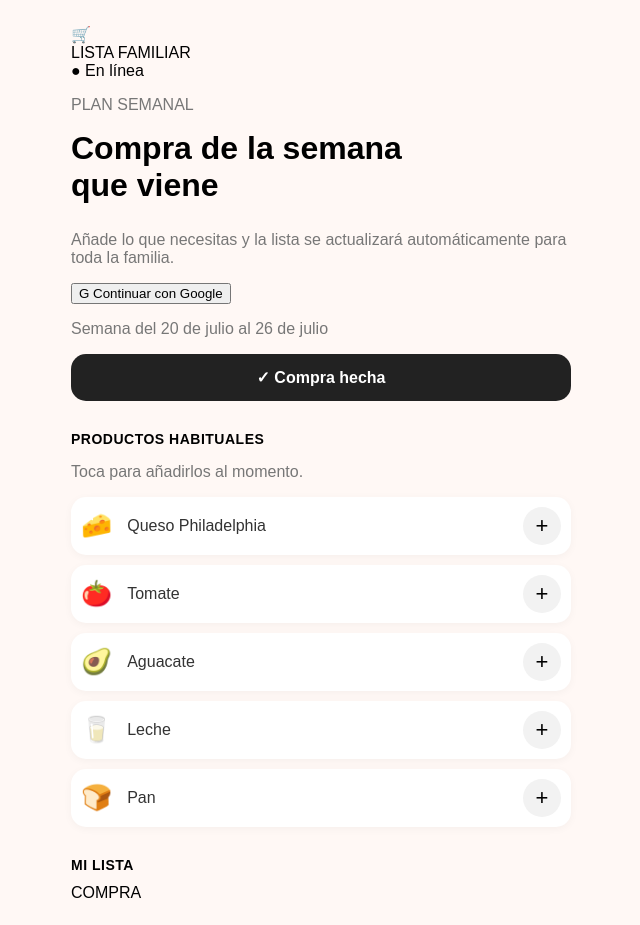
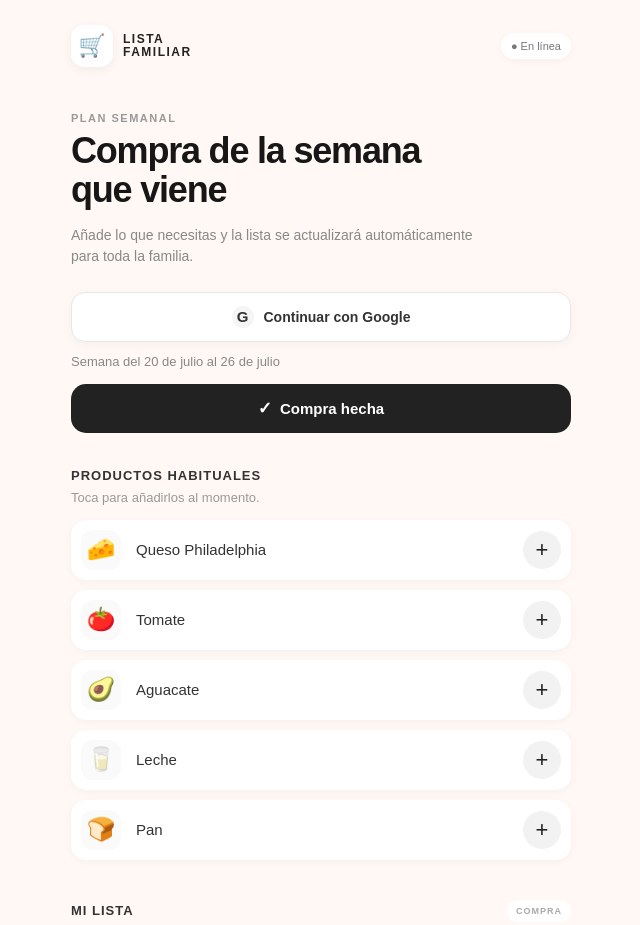
Before and after one commit to andonieL5/andoniel5.github.io, a plain HTML site: page index.html in a window 1280 px wide. Shown: the whole page, without its empty margins (319-959 px from the left). Drawn offline with Linux system fonts and the light colour scheme; no server answers.

Commit message:
Update style.css

```diff
--- a/style.css
+++ b/style.css
@@ -1,38 +1,422 @@
-body {
-    font-family: Arial, sans-serif;
-    background-color: #fff8f5;
-    margin: 0;
-    padding: 25px;
-}
+/* ================================= */
+/* CONFIGURACIÓN GENERAL */
+/* ================================= */
 
-main {
-    max-width: 500px;
-    margin: auto;
-}
-
-h1 {
-    font-size: 32px;
-    margin-top: 5px;
-}
-
-h2 {
-    font-size: 14px;
-    margin-top: 30px;
-    letter-spacing: 0.5px;
-}
-
-p {
-    color: #777;
+* {
+    box-sizing: border-box;
 }
 
 
-/* ----------------------------- */
+body {
+
+    font-family: Arial, sans-serif;
+
+    background-color: #fff8f5;
+
+    margin: 0;
+
+    padding: 25px;
+
+    color: #222;
+
+}
+
+
+main {
+
+    max-width: 500px;
+
+    margin: auto;
+
+}
+
+
+
+/* ================================= */
+/* CABECERA */
+/* ================================= */
+
+.cabecera {
+
+    display: flex;
+
+    align-items: center;
+
+    justify-content: space-between;
+
+    margin-bottom: 45px;
+
+}
+
+
+.logo {
+
+    display: flex;
+
+    align-items: center;
+
+    gap: 10px;
+
+}
+
+
+.logo-icono {
+
+    width: 42px;
+
+    height: 42px;
+
+    display: flex;
+
+    align-items: center;
+
+    justify-content: center;
+
+    background: white;
+
+    border-radius: 13px;
+
+    font-size: 22px;
+
+    box-shadow:
+        0 3px 12px rgba(0, 0, 0, 0.06);
+
+}
+
+
+.logo-texto {
+
+    display: block;
+
+    font-size: 12px;
+
+    font-weight: 800;
+
+    letter-spacing: 1.5px;
+
+    line-height: 1.1;
+
+}
+
+
+.estado {
+
+    font-size: 11px;
+
+    color: #777;
+
+    background: white;
+
+    padding: 7px 10px;
+
+    border-radius: 20px;
+
+    box-shadow:
+        0 2px 8px rgba(0, 0, 0, 0.04);
+
+}
+
+
+
+/* ================================= */
+/* PRESENTACIÓN */
+/* ================================= */
+
+.presentacion {
+
+    margin-bottom: 25px;
+
+}
+
+
+.etiqueta {
+
+    margin: 0 0 8px;
+
+    font-size: 11px;
+
+    font-weight: 700;
+
+    letter-spacing: 1.5px;
+
+    color: #999;
+
+}
+
+
+.presentacion h1 {
+
+    margin: 0;
+
+    font-size: 36px;
+
+    line-height: 1.08;
+
+    letter-spacing: -1.2px;
+
+    color: #171717;
+
+}
+
+
+.descripcion {
+
+    margin-top: 15px;
+
+    max-width: 420px;
+
+    font-size: 14px;
+
+    line-height: 1.5;
+
+    color: #888;
+
+}
+
+
+
+/* ================================= */
+/* LOGIN GOOGLE */
+/* ================================= */
+
+.zona-login {
+
+    margin-bottom: 12px;
+
+}
+
+
+#loginGoogle {
+
+    width: 100%;
+
+    display: flex;
+
+    align-items: center;
+
+    justify-content: center;
+
+    gap: 10px;
+
+    padding: 13px 16px;
+
+    border: 1px solid #e7e7e7;
+
+    border-radius: 14px;
+
+    background: white;
+
+    color: #333;
+
+    font-size: 14px;
+
+    font-weight: 600;
+
+    cursor: pointer;
+
+    box-shadow:
+        0 3px 12px rgba(0, 0, 0, 0.04);
+
+    transition:
+        transform 0.15s ease,
+        box-shadow 0.15s ease,
+        background-color 0.15s ease;
+
+}
+
+
+#loginGoogle:hover {
+
+    background-color: #fafafa;
+
+    box-shadow:
+        0 5px 16px rgba(0, 0, 0, 0.07);
+
+}
+
+
+#loginGoogle:active {
+
+    transform: scale(0.98);
+
+}
+
+
+#loginGoogle:disabled {
+
+    opacity: 0.7;
+
+    cursor: default;
+
+}
+
+
+.google-icono {
+
+    width: 22px;
+
+    height: 22px;
+
+    display: flex;
+
+    align-items: center;
+
+    justify-content: center;
+
+    border-radius: 50%;
+
+    font-size: 15px;
+
+    font-weight: 700;
+
+    background: #f5f5f5;
+
+}
+
+
+#usuarioActual {
+
+    margin: 8px 0 0;
+
+    text-align: center;
+
+    font-size: 11px;
+
+    color: #999;
+
+}
+
+
+
+/* ================================= */
+/* FECHA */
+/* ================================= */
+
+.fecha {
+
+    margin: 10px 0 15px;
+
+    font-size: 13px;
+
+    color: #888;
+
+}
+
+
+
+/* ================================= */
+/* BOTÓN COMPRA HECHA */
+/* ================================= */
+
+.boton-compra {
+
+    width: 100%;
+
+    display: flex;
+
+    align-items: center;
+
+    justify-content: center;
+
+    gap: 8px;
+
+    padding: 14px;
+
+    margin-bottom: 35px;
+
+    border: none;
+
+    border-radius: 15px;
+
+    background-color: #222;
+
+    color: white;
+
+    font-size: 15px;
+
+    font-weight: 600;
+
+    cursor: pointer;
+
+    transition:
+        transform 0.15s ease,
+        opacity 0.15s ease;
+
+}
+
+
+.boton-compra:hover {
+
+    opacity: 0.9;
+
+}
+
+
+.boton-compra:active {
+
+    transform: scale(0.98);
+
+}
+
+
+.boton-compra span:first-child {
+
+    font-size: 17px;
+
+}
+
+
+
+/* ================================= */
+/* TÍTULOS DE SECCIÓN */
+/* ================================= */
+
+h2 {
+
+    font-size: 13px;
+
+    margin: 0;
+
+    letter-spacing: 1px;
+
+    font-weight: 800;
+
+    color: #333;
+
+}
+
+
+.texto-seccion {
+
+    margin-top: 7px;
+
+    margin-bottom: 15px;
+
+    font-size: 13px;
+
+    color: #999;
+
+}
+
+
+
+/* ================================= */
 /* PRODUCTOS HABITUALES */
-/* ----------------------------- */
+/* ================================= */
+
+.seccion-productos {
+
+    margin-bottom: 40px;
+
+}
+
 
 .producto {
+
     display: flex;
+
     align-items: center;
+
     gap: 15px;
 
     background-color: white;
@@ -43,102 +427,174 @@ p {
 
     border-radius: 15px;
 
-    box-shadow: 0 2px 8px rgba(0, 0, 0, 0.04);
+    box-shadow:
+        0 2px 8px rgba(0, 0, 0, 0.04);
+
+    transition:
+        transform 0.15s ease,
+        box-shadow 0.15s ease;
+
 }
 
-.producto p {
-    flex: 1;
-    margin: 0;
-    color: #333;
+
+.producto:hover {
+
+    transform: translateY(-1px);
+
+    box-shadow:
+        0 4px 12px rgba(0, 0, 0, 0.07);
+
 }
 
-.producto span {
-    font-size: 25px;
+
+.producto p {
+
+    flex: 1;
+
+    margin: 0;
+
+    color: #333;
+
+    font-size: 15px;
+
+    font-weight: 500;
+
 }
 
+
+.producto-emoji {
+
+    width: 40px;
+
+    height: 40px;
+
+    display: flex;
+
+    align-items: center;
+
+    justify-content: center;
+
+    background: #fafafa;
+
+    border-radius: 12px;
+
+    font-size: 23px;
+
+}
+
+
 .anadir {
+
     border: none;
 
     width: 38px;
+
     height: 38px;
 
     border-radius: 50%;
 
     background-color: #f2f2f2;
 
+    color: #222;
+
     font-size: 22px;
 
     cursor: pointer;
 
     display: flex;
+
     align-items: center;
+
     justify-content: center;
 
-    transition: transform 0.15s ease,
-                background-color 0.15s ease;
-}
+    transition:
+        transform 0.15s ease,
+        background-color 0.15s ease;
 
-.anadir:hover {
-    background-color: #e8e8e8;
-}
-
-.anadir:active {
-    transform: scale(0.9);
 }
 
 
-/* ----------------------------- */
-/* BOTÓN COMPRA HECHA */
-/* ----------------------------- */
+.anadir:hover {
 
-#compraHecha {
-    width: 100%;
+    background-color: #e8e8e8;
 
-    padding: 14px;
-
-    border: none;
-
-    border-radius: 15px;
-
-    background-color: #222;
-
-    color: white;
-
-    font-size: 16px;
-
-    font-weight: 600;
-
-    cursor: pointer;
-
-    transition: transform 0.15s ease,
-                opacity 0.15s ease;
-}
-
-#compraHecha:hover {
-    opacity: 0.9;
-}
-
-#compraHecha:active {
-    transform: scale(0.98);
 }
 
 
-/* ----------------------------- */
+.anadir:active {
+
+    transform: scale(0.9);
+
+}
+
+
+
+/* ================================= */
 /* MI LISTA */
-/* ----------------------------- */
+/* ================================= */
+
+.seccion-lista {
+
+    margin-bottom: 40px;
+
+}
+
+
+.titulo-lista {
+
+    display: flex;
+
+    align-items: center;
+
+    justify-content: space-between;
+
+    margin-bottom: 15px;
+
+}
+
+
+.contador-lista {
+
+    font-size: 9px;
+
+    font-weight: 700;
+
+    letter-spacing: 1px;
+
+    color: #aaa;
+
+    background: white;
+
+    padding: 6px 9px;
+
+    border-radius: 10px;
+
+}
+
+
+
+/* ================================= */
+/* LISTA */
+/* ================================= */
 
 #miLista {
+
     list-style: none;
 
     padding: 0;
 
     margin: 0;
+
 }
 
 
-/* Cada producto de MI LISTA */
+
+/* ================================= */
+/* PRODUCTOS DE MI LISTA */
+/* ================================= */
 
 #miLista li {
+
     display: flex;
 
     align-items: center;
@@ -153,13 +609,19 @@ p {
 
     border-radius: 15px;
 
-    box-shadow: 0 2px 8px rgba(0, 0, 0, 0.04);
+    box-shadow:
+        0 2px 8px rgba(0, 0, 0, 0.04);
+
 }
 
 
-/* Nombre del producto */
+
+/* ================================= */
+/* NOMBRE PRODUCTO */
+/* ================================= */
 
 #miLista li span:first-child {
+
     flex: 1;
 
     color: #333;
@@ -167,12 +629,17 @@ p {
     font-size: 15px;
 
     font-weight: 500;
+
 }
 
 
-/* Botones - y + */
+
+/* ================================= */
+/* BOTONES + Y - */
+/* ================================= */
 
 #miLista li button {
+
     border: none;
 
     width: 34px;
@@ -197,28 +664,34 @@ p {
 
     justify-content: center;
 
-    transition: transform 0.15s ease,
-                background-color 0.15s ease;
+    transition:
+        transform 0.15s ease,
+        background-color 0.15s ease;
+
 }
 
 
-/* Efecto al pasar el dedo/mouse */
+#miLista li button:hover {
 
-#miLista li button:hover {
     background-color: #e8e8e8;
+
 }
 
 
-/* Efecto al pulsar */
+#miLista li button:active {
 
-#miLista li button:active {
     transform: scale(0.88);
+
 }
 
 
-/* Botón ELIMINAR */
+
+/* ================================= */
+/* BOTÓN ELIMINAR */
+/* ================================= */
 
 #miLista li button:last-child {
+
     width: auto;
 
     height: 34px;
@@ -234,8 +707,63 @@ p {
     font-size: 12px;
 
     font-weight: 500;
+
 }
 
+
 #miLista li button:last-child:hover {
+
     background-color: #e8e8e8;
+
 }
+
+
+
+/* ================================= */
+/* MÓVIL */
+/* ================================= */
+
+@media (max-width: 600px) {
+
+    body {
+
+        padding: 20px 16px;
+
+    }
+
+
+    .cabecera {
+
+        margin-bottom: 35px;
+
+    }
+
+
+    .presentacion h1 {
+
+        font-size: 32px;
+
+    }
+
+
+    .descripcion {
+
+        font-size: 13px;
+
+    }
+
+
+    .producto {
+
+        padding: 9px;
+
+    }
+
+
+    #miLista li {
+
+        padding: 9px 10px;
+
+    }
+
+}
```
